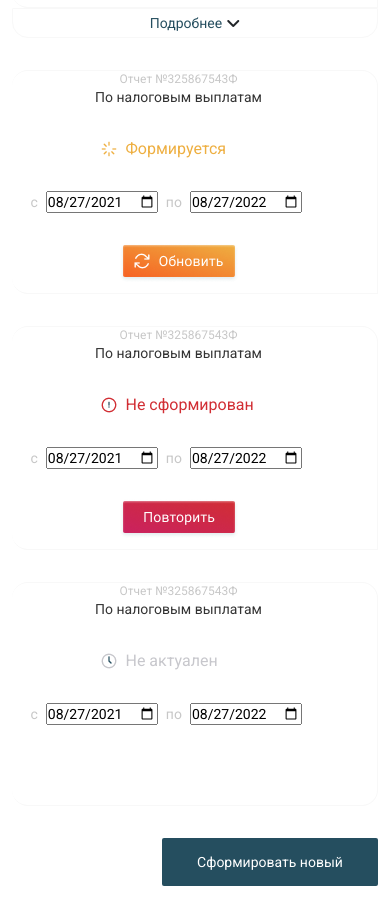
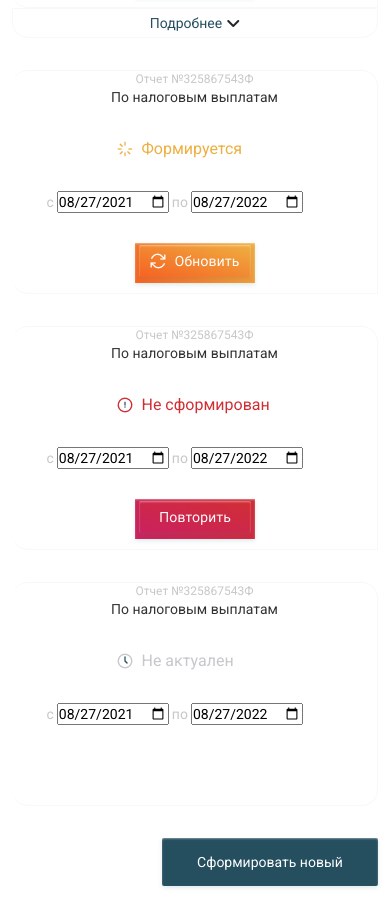
Before and after one commit to pain1k/ofd, a plain HTML site: page index.html in a window 390 px wide. Shown: the part 839-1757 px from the top of the page. Drawn offline with nearby package versions, Linux system fonts and the light colour scheme.

Commit message:
Update style.css
Useful changes

```diff
--- a/style.css
+++ b/style.css
@@ -27,8 +27,8 @@ body {
 .box {
     align-items: center;
     justify-content: space-between;
+    /* width: 896px; */
     padding-right: 32px;
-    width: 896px;
     box-sizing: border-box;
     height: 96px;
     background: #fff;
@@ -117,7 +117,7 @@ body {
     justify-content: center;
     align-items: center;
     width: 100%;
-    max-width: 896px;
+    /* max-width: 896px; */
     height: 30px;
     background: #fff;
     border: 1px solid #f8f8f8;
@@ -138,7 +138,7 @@ body {
 .list {
     background: #fff;
     width: 100%;
-    max-width: 896px;
+    /* max-width: 896px; */
 }
 .list-item {
     border: 1px solid #f8f8f8;
@@ -164,19 +164,39 @@ margin-left: 4px !important;
 color:#d12e34 !important;
 }
 .download {
+    padding: 6px 16px;
+    width: 100%;
+    max-width: 120px;
     display: block;
-    background: #fff;
+    text-align: center;
     border:none;
     cursor: pointer;
+    background: linear-gradient(135deg, #B2C534 -0.01%, #8BC34A 99.99%);
+    box-shadow: 0px 2px 4px rgba(52, 123, 126, 0.15), inset 0px 1px 2px rgba(255, 255, 255, 0.4);
+}
+.download-renew {
+    background: linear-gradient(45deg, #F66223 0%, #EEAF41 100%);
+}
+.download-refused {
+    background: linear-gradient(45deg, #CA215F 0%, #D12E34 100%);
 }
 .download:hover {
-    box-shadow: 0px 2px 4px rgba(52, 123, 126, 0.15), inset 0px 1px 2px rgba(255, 255, 255, 0.4);
+    box-shadow: 0px 1px 4px rgba(0, 0, 0, 0.05);
+}
+.download:active {
+    box-shadow: inset 0px 3px 4px rgba(0, 0, 0, 0.1);
+}
+.download-link {
+    color: #fff;
+    text-decoration: none;
+    border: none;
+    background-color: transparent;
 }
 .new {
     margin-top: 32px;
     margin-bottom: 32px;
     display: block;
-    margin-left: calc(896px - 216px);
+    margin-left: calc(100% - 216px);
     width: 216px;
     height: 48px;
     font-size: 14px;
@@ -185,14 +205,19 @@ color:#d12e34 !important;
     background: #254E5F;
     border-radius: 2px;
     border: none;
+    box-shadow: 0px 2px 4px rgba(52, 123, 126, 0.15), inset 0px 1px 2px rgba(255, 255, 255, 0.4);
 }
 .new:hover {
-    box-shadow: 0px 2px 4px rgba(52, 123, 126, 0.15), inset 0px 1px 2px rgba(255, 255, 255, 0.4);
+    box-shadow: 0px 1px 4px rgba(0, 0, 0, 0.05);
+}
+.me-2 {
+    margin-right: 3px !important;
 }
 
 @media (max-width:990px){
     .box{
         width: 100%;
+        padding-right: 0;
     }
     .grad {
         display: none;
```
